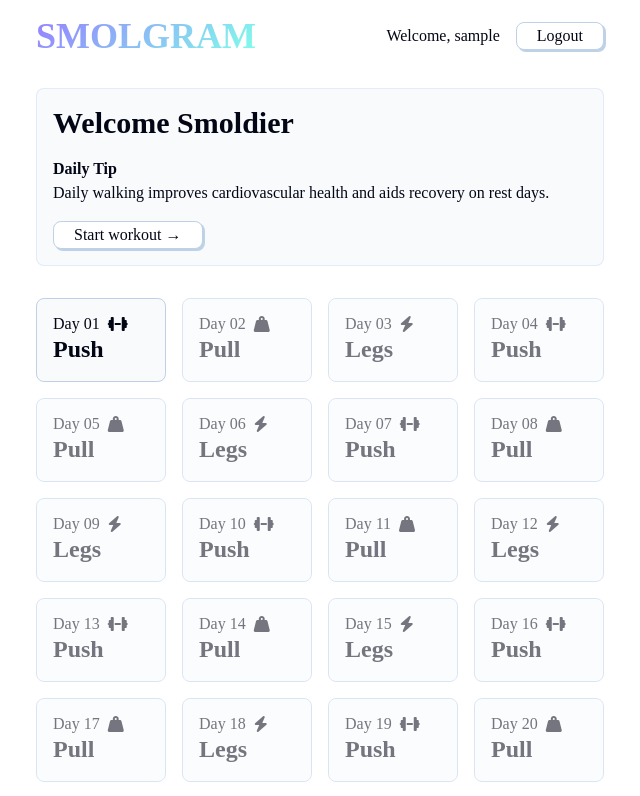
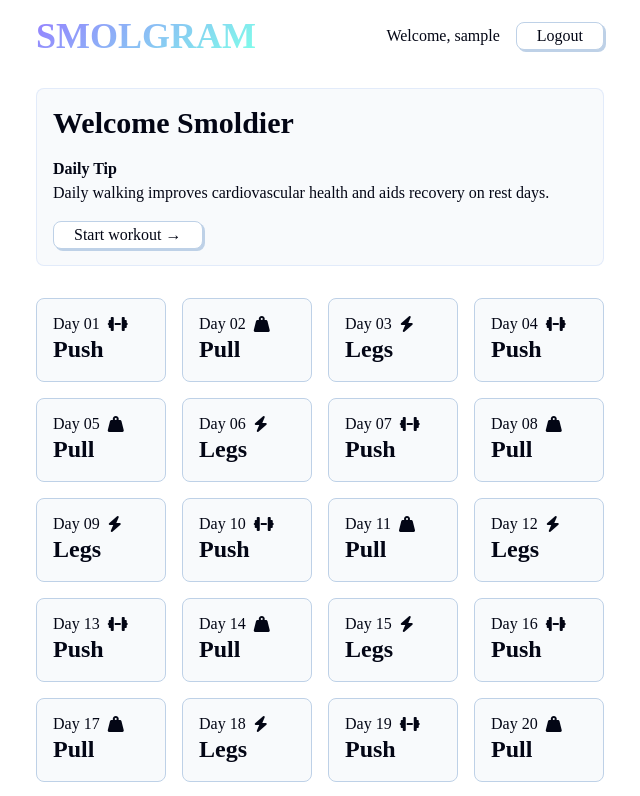
Before and after one commit to S4chan/GymLog, a Vue app: page /dashboard in a window 1280 px wide. Shown: the top 796 px of the page, without its empty margins (320-960 px from the left). Built offline with nearby package versions, Linux system fonts and the light colour scheme; sample sign-in values are in the browser's storage; a web font is replaced by a local one.

Commit message:
feat: enhance workout selection and completion tracking in Grid and Workout components

```diff
--- a/src/components/Grid.vue
+++ b/src/components/Grid.vue
@@ -1,13 +1,30 @@
 <script setup lang="ts">
 import { workoutProgram } from "../utils";
+import { useWorkoutStore } from '../stores/workoutStore';
 
-workoutProgram;
+const workoutStore = useWorkoutStore();
 
 const props = defineProps<{
   handleSelectWorkout: (index: number) => void;
-  firstIncompleteWorkoutIndex: number;
   handleResetPlan: () => void;
 }>();
+
+const getWorkoutClass = (workoutIdx: number) => {
+  const stats = workoutStore.getWorkoutCompletionStats(workoutIdx);
+  if (stats.total === 0) return '';
+
+  const completionRatio = stats.completed / stats.total;
+
+  if (completionRatio === 1) {
+    return 'green-bg';
+  } else if (completionRatio > 0.5) {
+    return 'orange-bg';
+  } else if (completionRatio > 0) {
+    return 'red-bg';
+  }
+
+  return '';
+};
 
 const workoutTypes = ["Push", "Pull", "Legs"];
 </script>
@@ -15,11 +32,11 @@ const workoutTypes = ["Push", "Pull", "Legs"];
 <template>
   <section id="grid">
     <button
-      :disabled="workoutIdx > 0 && workoutIdx > firstIncompleteWorkoutIndex"
       @click="() => props.handleSelectWorkout(workoutIdx)"
       :key="workoutIdx"
       v-for="(_, workoutIdx) in Object.keys(workoutProgram)"
       class="card-button plan-card"
+      :class="getWorkoutClass(workoutIdx)"
     >
       <div>
         <p>
@@ -32,7 +49,6 @@ const workoutTypes = ["Push", "Pull", "Legs"];
       <h3>{{ workoutTypes[workoutIdx % 3] }}</h3>
     </button>
     <button
-      :disabled="firstIncompleteWorkoutIndex != -1"
       @click="props.handleResetPlan"
       class="card-button plan-card-reset"
     >
@@ -43,6 +59,34 @@ const workoutTypes = ["Push", "Pull", "Legs"];
 </template>
 
 <style scoped>
+.plan-card {
+  position: relative;
+  overflow: hidden;
+}
+
+.plan-card::after {
+  content: '';
+  position: absolute;
+  bottom: 0;
+  left: 0;
+  width: 100%;
+  height: 10%;
+  background-color: transparent;
+  transition: background-color 0.3s;
+}
+
+.plan-card.red-bg::after {
+  background-color: #ef4444;
+}
+
+.plan-card.orange-bg::after {
+  background-color: #f97316;
+}
+
+.plan-card.green-bg::after {
+  background-color: #22c55e;
+}
+
 #grid {
   display: grid;
   grid-template-columns: repeat(3, minmax(0, 1fr));
--- a/src/pages/Dashboard.vue
+++ b/src/pages/Dashboard.vue
@@ -28,7 +28,7 @@ const todaysFact = gymHealthFacts[randomNumber];
         Start workout &rarr;
       </button>
     </div>
-    <Grid :handleSelectWorkout="workoutStore.handleSelectWorkout" :firstIncompleteWorkoutIndex="workoutStore.firstIncompleteWorkoutIndex" :handleResetPlan="workoutStore.handleResetPlan" />
+    <Grid :handleSelectWorkout="workoutStore.handleSelectWorkout" :handleResetPlan="workoutStore.handleResetPlan" />
   </section>
 </template>
 
--- a/src/pages/Workout.vue
+++ b/src/pages/Workout.vue
@@ -70,7 +70,7 @@ function handleCloseModal() {
       <h4 class="grid-name">Warmup</h4>
       <h6>Sets</h6>
       <h6>Reps</h6>
-      <h6 class="grid-weights">Weights</h6>
+      <h6 class="grid-weights"></h6>
       <div class="workout-grid-row" v-for="(w, wIdx) in warmup" :key="wIdx">
         <div class="grid-name">
           <p>{{ w.name }}</p>
@@ -86,13 +86,13 @@ function handleCloseModal() {
         </div>
         <p>{{ w.sets }}</p>
         <p>{{ w.reps }}</p>
-        <input class="grid-weights" placeholder="14kg" type="text" disabled />
+        <div class="grid-weights"></div>
       </div>
       <div class="workout-grid-line"></div>
       <h4 class="grid-name">Workout</h4>
       <h6>Sets</h6>
       <h6>Reps</h6>
-      <h6 class="grid-weights">Weights</h6>
+      <h6 class="grid-weights">Complete</h6>
       <div class="workout-grid-row" v-for="(w, wIdx) in workout" :key="wIdx">
         <div class="grid-name">
           <p>{{ w.name }}</p>
@@ -111,17 +111,13 @@ function handleCloseModal() {
         <input
           v-model="workoutStore.data[selectedWorkout][w.name]"
           class="grid-weights"
-          placeholder="14kg"
-          type="text"
+          type="checkbox"
         />
       </div>
     </div>
     <div class="card workout-btns">
       <button @click="workoutStore.handleSaveWorkout">
         Save & Exit <i class="fa-solid fa-save"></i>
-      </button>
-      <button :disabled="!workoutStore.isWorkoutComplete(selectedWorkout)" @click="workoutStore.handleSaveWorkout">
-        Complete <i class="fa-solid fa-check"></i>
       </button>
     </div>
   </section>
--- a/src/stores/workoutStore.ts
+++ b/src/stores/workoutStore.ts
@@ -1,24 +1,37 @@
-import { defineStore } from 'pinia';
-import { ref, computed } from 'vue';
-import { workoutProgram } from '../utils';
-import { useRouter } from 'vue-router';
+import { defineStore } from "pinia";
+import { ref, computed } from "vue";
+import { workoutProgram } from "../utils";
+import { useRouter } from "vue-router";
 
 const getInitialData = () => {
-  const data: Record<number, Record<string, string>> = {};
+  const data: Record<number, Record<string, boolean>> = {};
   for (const workoutIdx in workoutProgram) {
     const workoutData = workoutProgram[workoutIdx];
     data[workoutIdx] = {};
     for (const e of workoutData.workout) {
-      data[workoutIdx][e.name] = '';
+      data[workoutIdx][e.name] = false;
     }
   }
   return data;
 };
 
-export const useWorkoutStore = defineStore('workout', () => {
+export const useWorkoutStore = defineStore("workout", () => {
   const router = useRouter();
 
   const data = ref(getInitialData());
+
+  const getWorkoutCompletionStats = computed(
+    () => (selectedWorkout: number) => {
+      const currWorkout = data.value?.[selectedWorkout];
+      if (!currWorkout) return { completed: 0, total: 0 };
+
+      const values = Object.values(currWorkout);
+      const completed = values.filter((ex) => ex).length;
+      const total = values.length;
+
+      return { completed, total };
+    }
+  );
 
   const isWorkoutComplete = computed(() => (selectedWorkout: number) => {
     const currWorkout = data.value?.[selectedWorkout];
@@ -31,21 +44,21 @@ export const useWorkoutStore = defineStore('workout', () => {
     if (!allWorkouts) return -1;
 
     for (const [index, workout] of Object.entries(allWorkouts)) {
-      const isComplete = Object.values(workout).every((ex) => !!ex);
-      if (!isComplete) {
+      const isStarted = Object.values(workout).some((ex) => ex);
+      if (!isStarted) {
         return parseInt(index);
       }
     }
-    return -1; // all are complete
+    return Object.keys(allWorkouts).length - 1; // all are started
   });
 
   function handleSelectWorkout(idx: number) {
-    router.push({ name: 'Workout', params: { id: idx } });
+    router.push({ name: "Workout", params: { id: idx } });
   }
 
   function handleSaveWorkout() {
-    localStorage.setItem('workouts', JSON.stringify(data.value));
-    router.push({ name: 'Dashboard' });
+    localStorage.setItem("workouts", JSON.stringify(data.value));
+    router.push({ name: "Dashboard" });
   }
 
   function resetState() {
@@ -54,12 +67,12 @@ export const useWorkoutStore = defineStore('workout', () => {
 
   function handleResetPlan() {
     resetState();
-    localStorage.removeItem('workouts');
-    router.push({ name: 'Dashboard' });
+    localStorage.removeItem("workouts");
+    router.push({ name: "Dashboard" });
   }
 
   function initialize_data() {
-    const rawData = localStorage.getItem('workouts');
+    const rawData = localStorage.getItem("workouts");
     if (rawData !== null) {
       const savedData = JSON.parse(rawData);
       data.value = savedData;
@@ -71,6 +84,7 @@ export const useWorkoutStore = defineStore('workout', () => {
   return {
     data,
     isWorkoutComplete,
+    getWorkoutCompletionStats,
     firstIncompleteWorkoutIndex,
     handleSelectWorkout,
     handleSaveWorkout,
```
